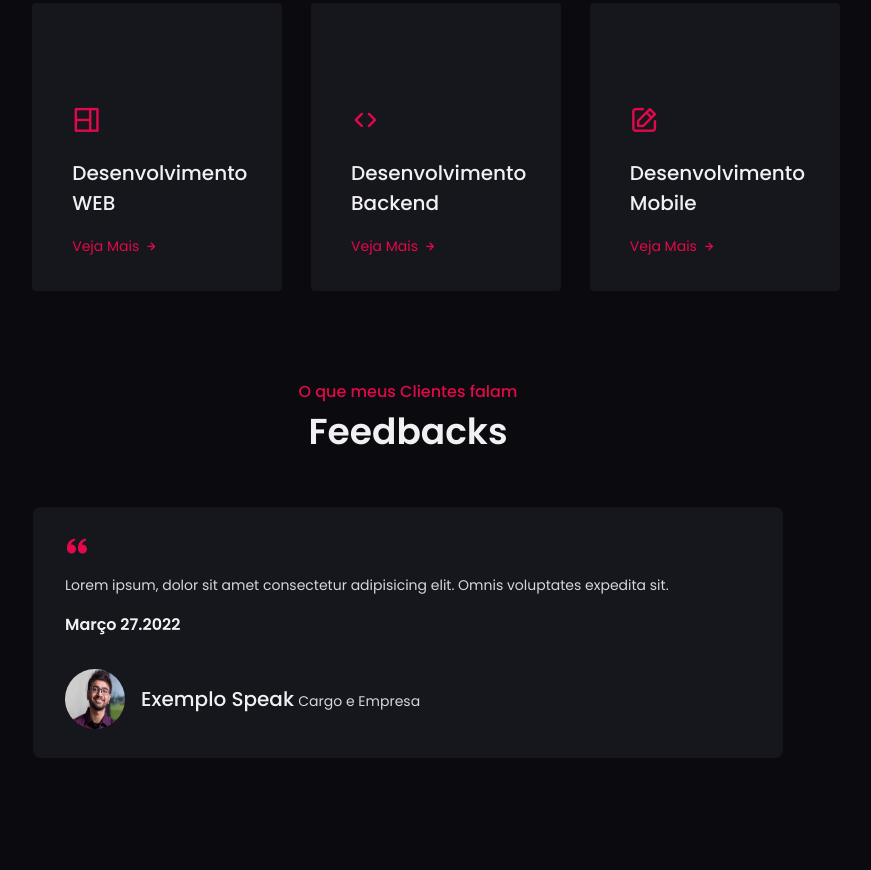
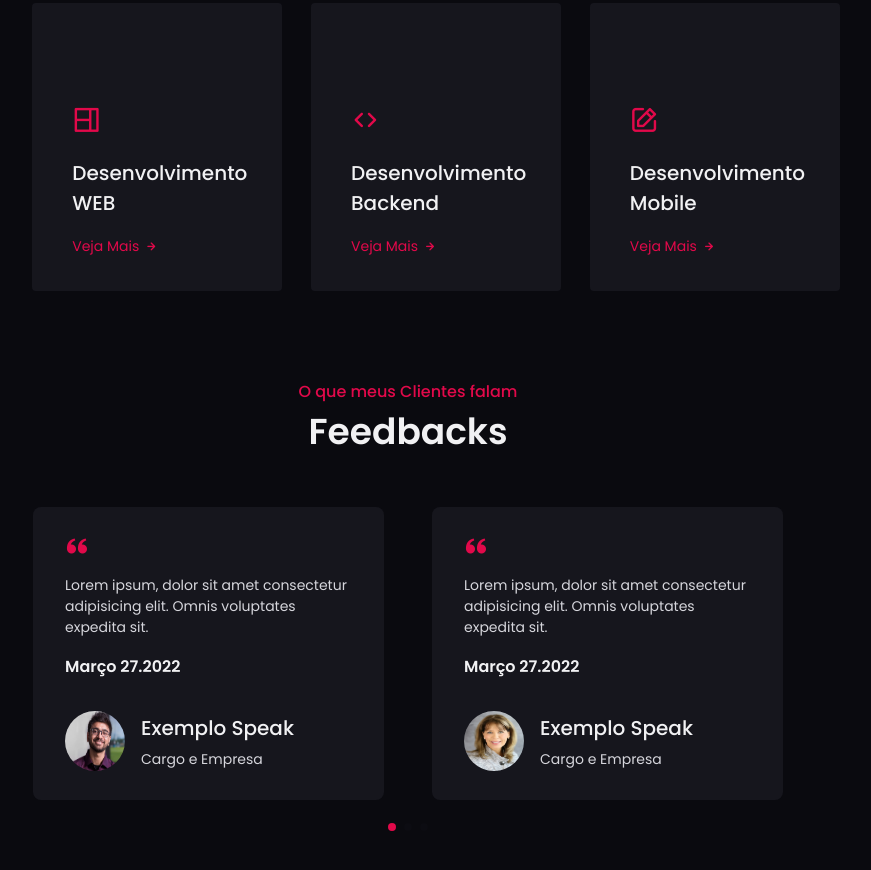
Before and after one commit to mauriciomholiveira/Portfolio, a plain HTML site: page index.html in a window 1280 px wide. Shown: the part 4125-4995 px from the top of the page, without its empty margins (282-1153 px from the left). Before the commit the page ends 4963 px from the top, so only its background shows below. Drawn offline with nearby package versions, Linux system fonts and the light colour scheme.

Commit message:
finalizado testimonials

```diff
--- a/index.html
+++ b/index.html
@@ -13,7 +13,7 @@
   <link href='https://unpkg.com/boxicons@2.1.2/css/boxicons.min.css' rel='stylesheet'>
 
   <!-- ====SWIPER CSS==== -->
-  <link rel="stylesheet" href="">
+  <link rel="stylesheet" href="./style/swiper-bundle.min.css">
 
   <!-- ====MAIN CSS==== -->
   <link rel="stylesheet" href="./style/style.css">
@@ -808,9 +808,11 @@
     <section class="testimonials section">
       <h2 data-heading="O que meus Clientes falam" class="section_title">Feedbacks</h2>
 
-      <div class="testimonials_container container">
-        <div>
-          <div class="testimonial_card">
+      <div class="testimonials_container container swiper">
+        <div class="swiper-wrapper">
+
+          <!-- FEEDBACK 1 -->
+          <div class="testimonial_card swiper-slide">
             <div class="testimonial_quote">
               <i class='bx bxs-quote-alt-left'></i>
             </div>
@@ -826,7 +828,44 @@
               </div>
             </div>
           </div>
+
+          <!-- FEEDBACK 2 -->
+          <div class="testimonial_card swiper-slide">
+            <div class="testimonial_quote">
+              <i class='bx bxs-quote-alt-left'></i>
+            </div>
+            <p class="testimonial_description">Lorem ipsum, dolor sit amet consectetur adipisicing elit. Omnis
+              voluptates expedita sit.</p>
+            <h3 class="testimonial_date">Março 27.2022</h3>
+            <div class="testimonial_profile">
+              <img src="./assets/testimonial2.jpg" alt="" class="testimonial_profile-img">
+
+              <div class="testimonial_profile-data">
+                <span class="testimonial_profile-name">Exemplo Speak</span>
+                <span class="testimonial_profile-detail">Cargo e Empresa</span>
+              </div>
+            </div>
+          </div>
+
+          <!-- FEEDBACK 3 -->
+          <div class="testimonial_card swiper-slide">
+            <div class="testimonial_quote">
+              <i class='bx bxs-quote-alt-left'></i>
+            </div>
+            <p class="testimonial_description">Lorem ipsum, dolor sit amet consectetur adipisicing elit. Omnis
+              voluptates expedita sit.</p>
+            <h3 class="testimonial_date">Março 27.2022</h3>
+            <div class="testimonial_profile">
+              <img src="./assets/testimonial3.webp" alt="" class="testimonial_profile-img">
+
+              <div class="testimonial_profile-data">
+                <span class="testimonial_profile-name">Exemplo Speak</span>
+                <span class="testimonial_profile-detail">Cargo e Empresa</span>
+              </div>
+            </div>
+          </div>
         </div>
+        <div class="swiper-pagination"></div>
       </div>
 
     </section>
@@ -842,7 +881,7 @@
   <script src="./js/mixitup.min.js"></script>
 
   <!-- ====SWIPER JS==== -->
-  <script src=""></script>
+  <script src="./js/swiper-bundle.min.js"></script>
 
   <!-- ====MAIN JS==== -->
   <script src="./js/main.js"></script>
--- a/js/main.js
+++ b/js/main.js
@@ -89,3 +89,21 @@ modalCloses.forEach((modalClose) => {
     })
 })
 /* =============== SWIPER TESTIMONIAL ======================= */
+let swiper = new Swiper(".testimonials_container", {
+  spaceBetween: 24,
+  loop: true,
+  grabCursor: true,
+  pagination: {
+    el: ".swiper-pagination",
+    clickable: true,
+  },
+  breakpoints: {
+    576: {
+      slidesPerView: 2,
+    },
+    768: {
+      slidesPerView: 2,
+      spaceBetween: 48,
+    },
+  },
+});
--- a/style/style.css
+++ b/style/style.css
@@ -873,6 +873,11 @@ input {
   height: 60px;
   border-radius: 3rem;
 }
+.testimonial_profile-data{
+  display: flex;
+  flex-direction: column;
+  row-gap: 0.4rem;
+}
 .testimonial_profile-name {
   font-size: var(--h3-font-size);
   font-weight: var(--font-medium);
@@ -883,7 +888,13 @@ input {
   font-size: var(--small-font-size);
 }
 /*  Swiper  Class */
+.swiper-pagination-bullet {
+  background-color: var(--box-color);
+}
 
+.swiper-pagination-bullet-active {
+background-color: var(--skin-color);
+}
 /* =========== Contact Section ======== */
 
 /* =========== FOOTER ======== */
```
Also changed, not shown: js/swiper-bundle.min.js (added), style/swiper-bundle.min.css (added).
